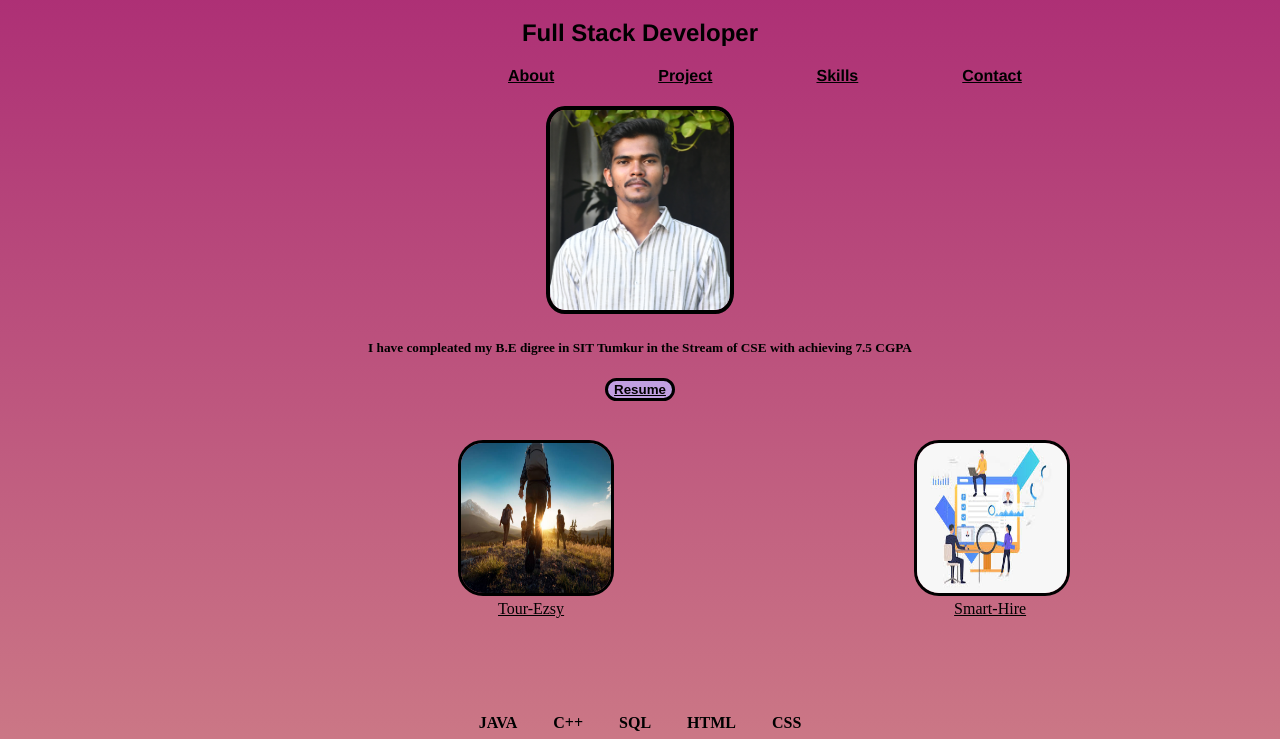
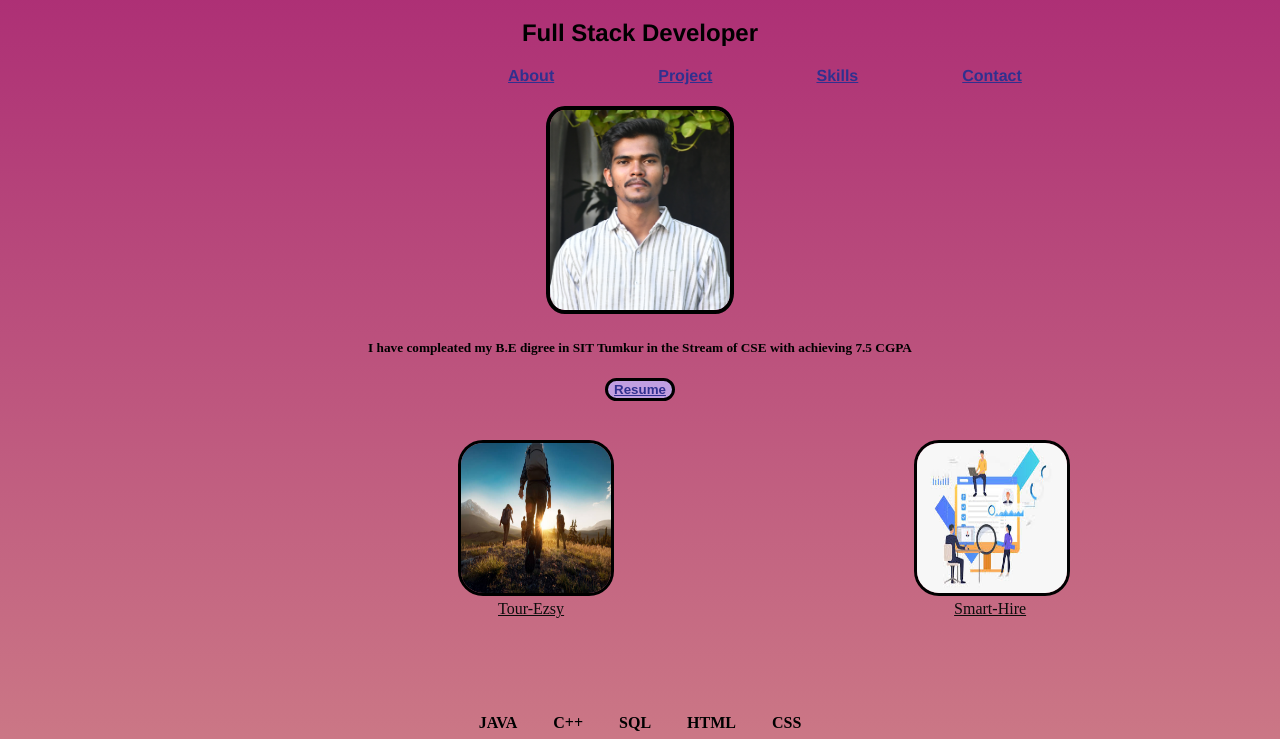
Before and after one commit to VenkateshaS18/portfolio, a plain HTML site: page index.html in a window 1280 px wide. Shown: the part 61-800 px from the top of the page. Drawn offline with Linux system fonts and the light colour scheme.

Commit message:
Update por.css

```diff
--- a/por.css
+++ b/por.css
@@ -22,9 +22,6 @@ h1,h2,h3,h4{
 padding-left: 500px;
 margin: 0 auto;
 font-weight: bold;
-}
-a{
-color: black;
 }
 
 #a11{
@@ -74,3 +71,12 @@ font-family: 'Franklin Gothic Medium', 'Arial Narrow', Arial, sans-serif;
     font-weight: bold;
 
 }
+a:link{
+    color: rgb(48, 48, 143);
+}
+a:visited{
+    color: rgb(11, 12, 11);
+}
+a:hover{
+    color:rgb(48, 48, 143); ;
+}
```
